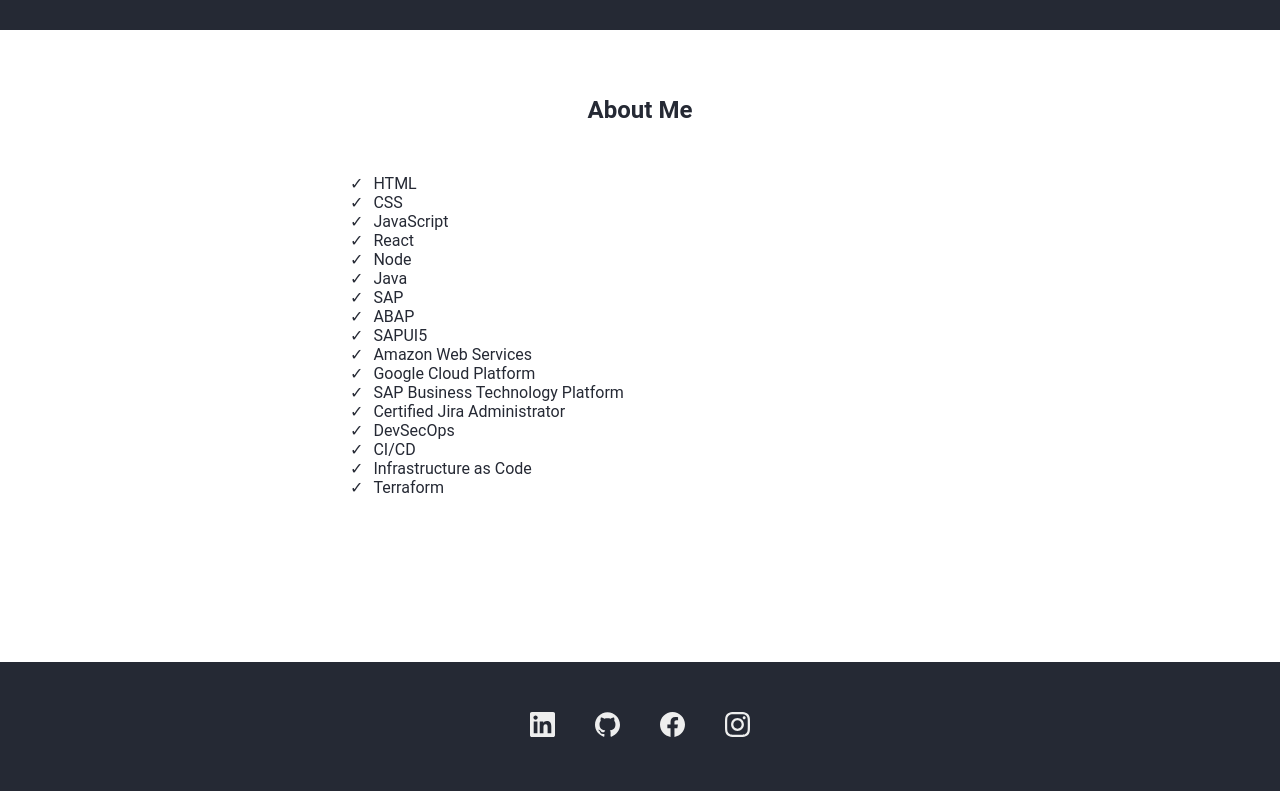
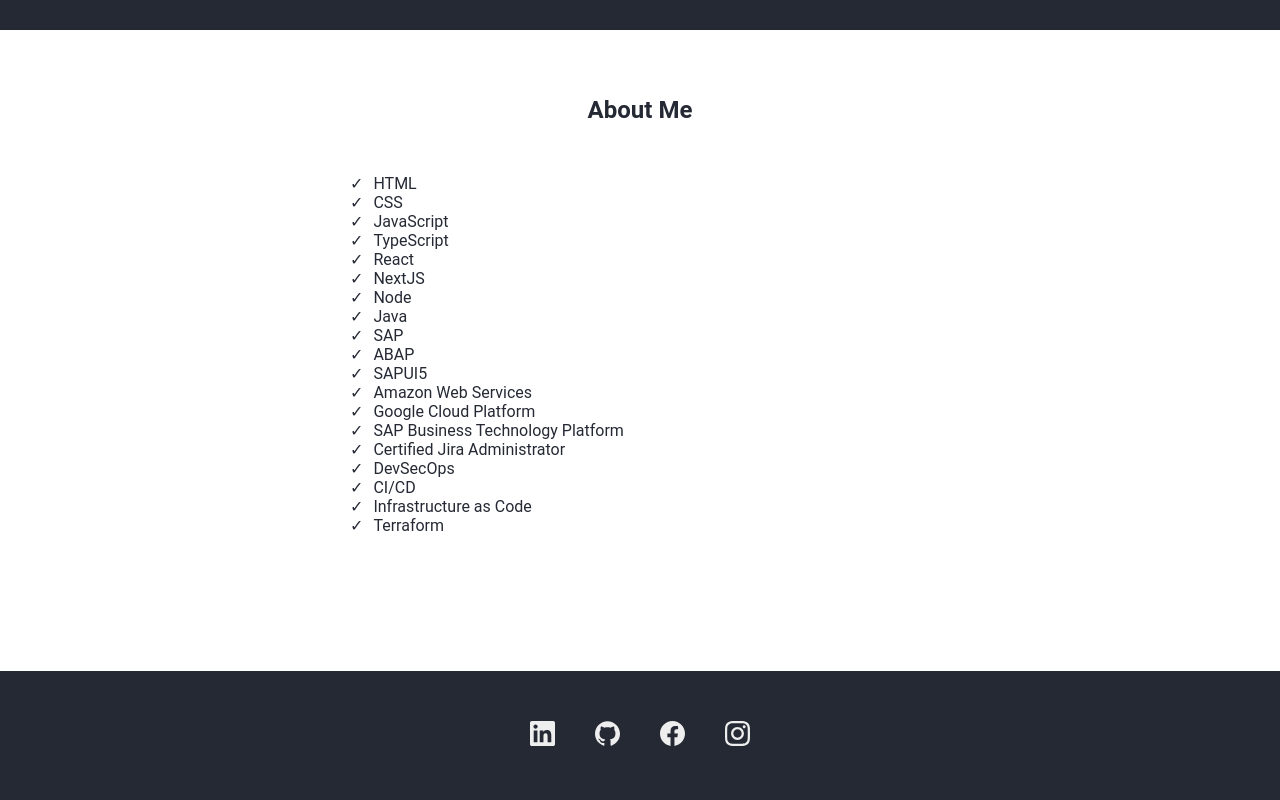
Before and after one commit to jdawber/jdawber.co.uk, a Next.js app: page / in a window 1280 px wide. Shown: the part 770-1570 px from the top of the page. Built offline with nearby package versions, Linux system fonts and the light colour scheme.

Commit message:
Add additional skills

```diff
--- a/pages/index.js
+++ b/pages/index.js
@@ -53,7 +53,9 @@ export default function Home() {
 						<li>HTML</li>
 						<li>CSS</li>
 						<li>JavaScript</li>
+						<li>TypeScript</li>
 						<li>React</li>
+						<li>NextJS</li>
 						<li>Node</li>
 						<li>Java</li>
 						<li>SAP</li>
```
